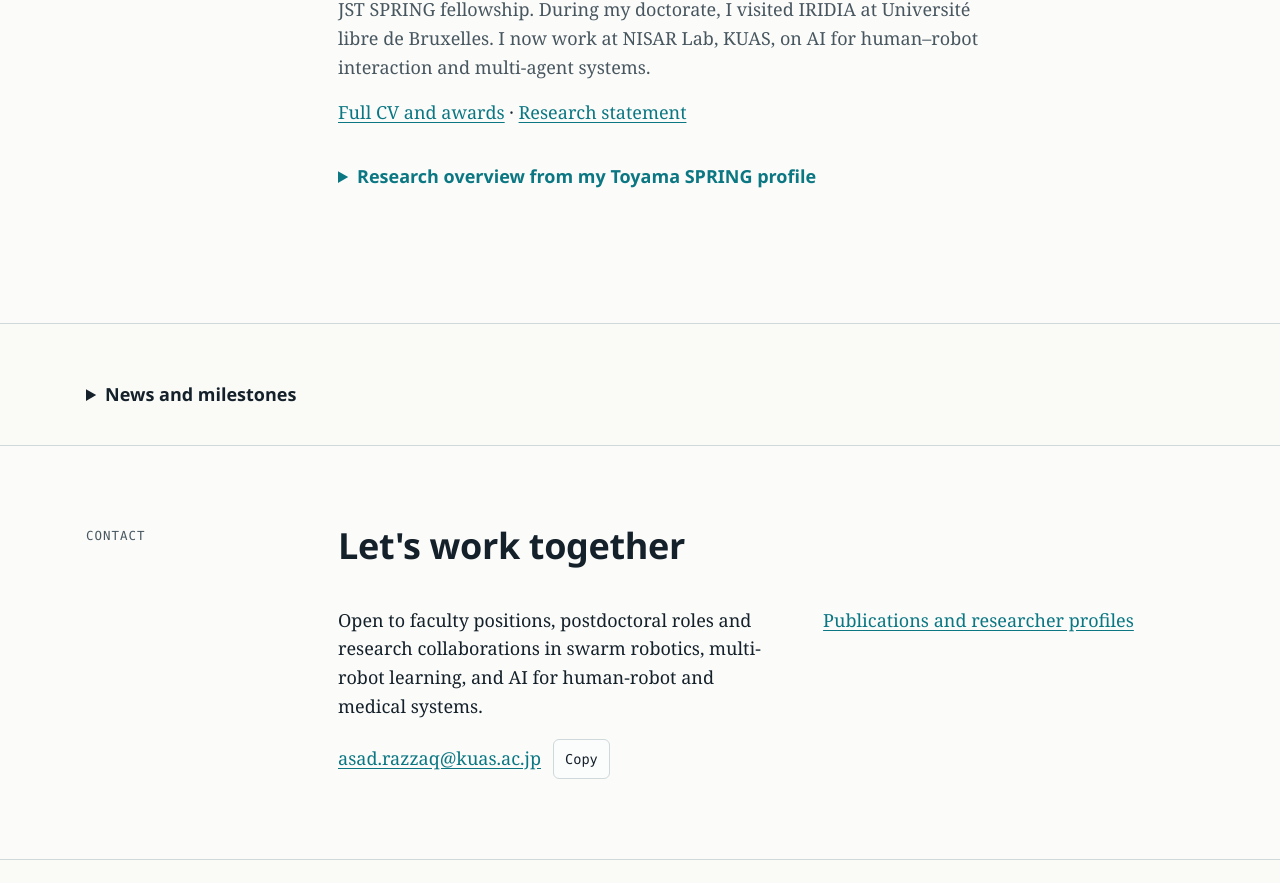
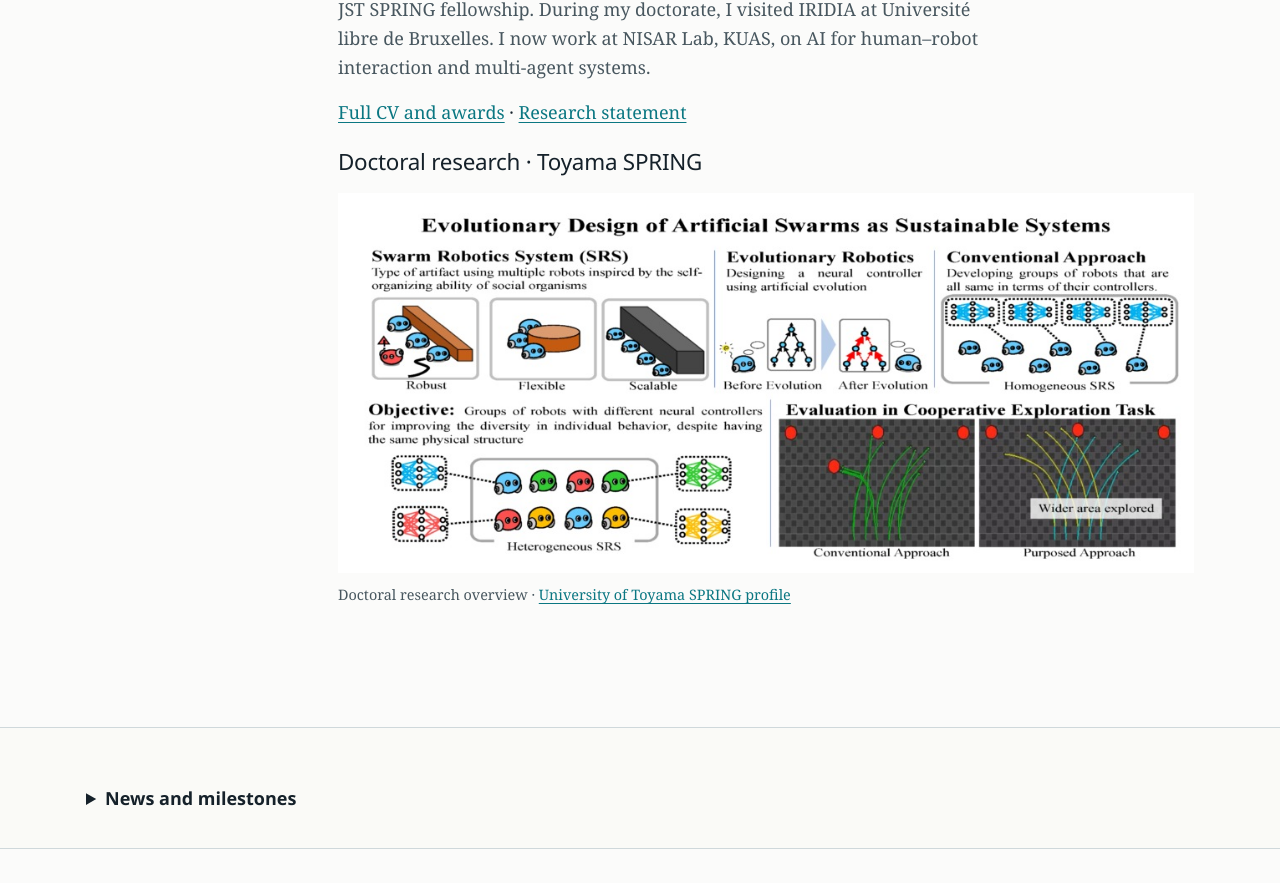
Before and after one commit to RAZZAQ-Asad/Razzaq-Asad.github.io, a plain HTML site: page index.html in a window 1280 px wide. Shown: the part 1949-2832 px from the top of the page. Drawn offline with Linux system fonts and the light colour scheme.

Commit message:
Show Toyama SPRING overview once and cross-link from Research

```diff
--- a/index.html
+++ b/index.html
@@ -794,9 +794,9 @@ summary { cursor: pointer; font-family: var(--f-display); font-weight: 600; padd
         <h2 id="h-current">About me</h2>
         <p class="lead">I received my PhD from the University of Toyama in 2025, supported by a JST SPRING fellowship. During my doctorate, I visited IRIDIA at Université libre de Bruxelles. I now work at NISAR Lab, KUAS, on AI for human–robot interaction and multi-agent systems.</p>
         <p class="current-links"><a href="cv.html">Full CV and awards</a> · <a href="research.html#vision">Research statement</a></p>
-        <details class="spring-overview"><summary>Research overview from my Toyama SPRING profile</summary>
+        <div class="spring-overview" id="spring-overview"><h3>Doctoral research · Toyama SPRING</h3>
           <figure><a href="assets/toyama-spring-research.jpg" target="_blank" rel="noopener"><img src="assets/toyama-spring-research.jpg" width="1024" height="455" loading="lazy" alt="Toyama SPRING overview of evolutionary swarm robotics and collective exploration"></a><figcaption>Doctoral research overview · <a href="https://promotion-research.ctg.u-toyama.ac.jp/spring-student/razzaq_r5" target="_blank" rel="noopener">University of Toyama SPRING profile</a></figcaption></figure>
-        </details>
+        </div>
       </div>
     </div>
   </div>
```
Also changed, not shown: research.html (+1 -0 lines).
